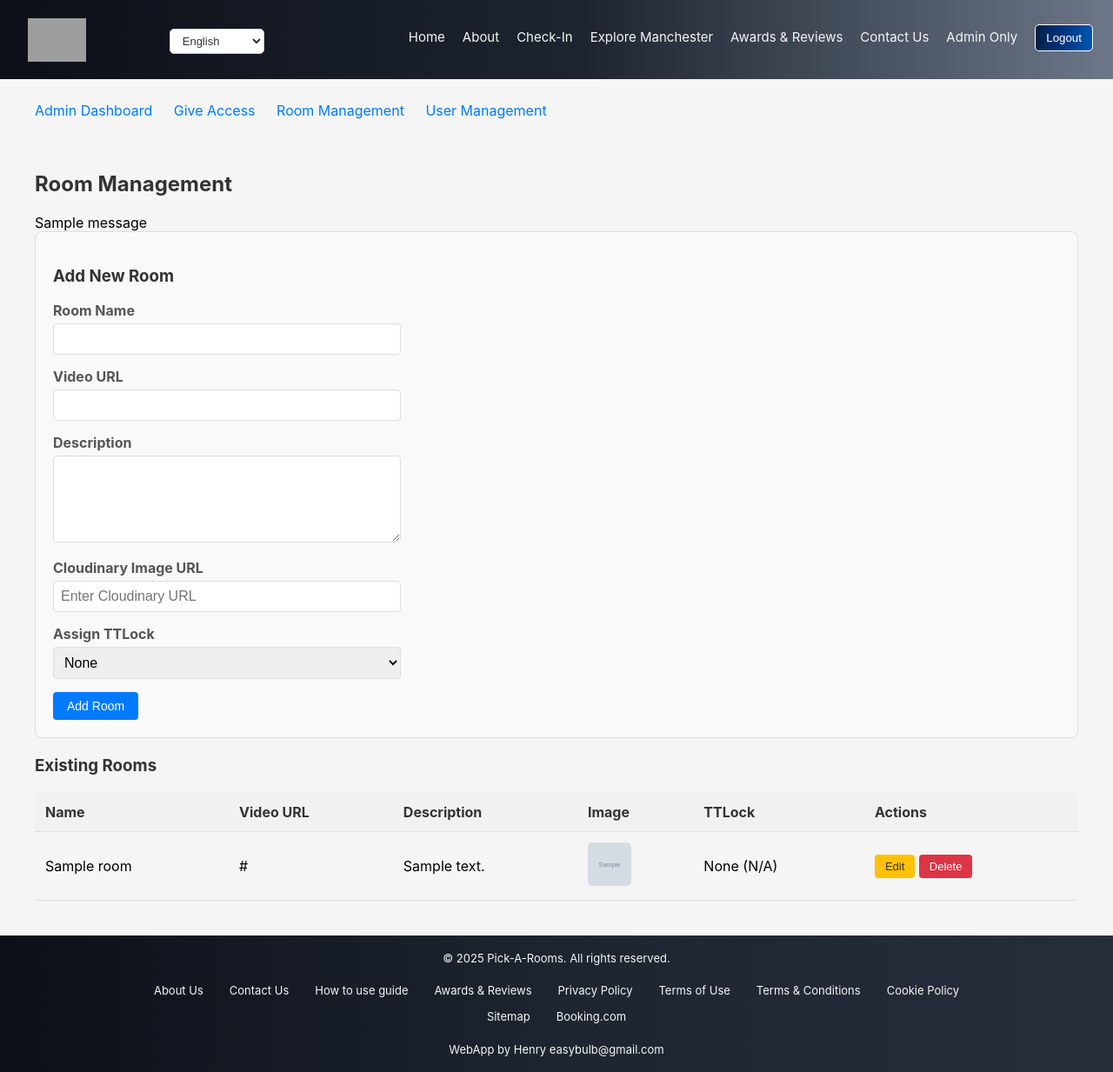
After one commit to easybulb/pickarooms, a Django app: page /room-management/ in a window 1280 px wide. The commit adds this page. Shown: the whole page at 87% size. Run offline with Django 5.2, Linux system fonts and the light colour scheme; a user stored in the database is signed in; tables that the repository leaves empty hold one stand-in row (values such as "Sample post"); grey boxes marked "Sample" are stand-in pictures; one stand-in notice (Sample message) is shown; parts of the project's set-up code (start-up, migrations or seed data) failed here and were passed over; some libraries are stand-ins or nearby versions; grey boxes are pictures that could not be loaded.

Commit message:
Add room management control and a link to the dashboard for superusers

```diff
--- a/main/models.py
+++ b/main/models.py
@@ -67,6 +67,7 @@ class Guest(models.Model):
         permissions = [
             ("can_give_access", "Can give access to doors"),
             ("view_admin_dashboard", "Can view the admin dashboard and manage guests"),
+            ("manage_rooms", "Can manage rooms"),
         ]
 
 class ReviewCSVUpload(models.Model):
--- a/main/templates/main/admin_page.html
+++ b/main/templates/main/admin_page.html
@@ -27,8 +27,12 @@
 {% block content %}
 <section class="admin-container">
     <div class="nav-link">
+        <a href="{% url 'admin_page' %}" class="nav-link">{% trans "Admin Dashboard" %}</a>
         {% if 'main.can_give_access' in perms %}
             <a href="{% url 'give_access' %}" class="nav-link">{% trans "Give Access" %}</a>
+        {% endif %}
+        {% if 'main.manage_rooms' in perms %}
+        <a href="{% url 'room_management' %}" class="nav-link">{% trans "Room Management" %}</a>
         {% endif %}
         {% if user.is_superuser %}
             <a href="{% url 'user_management' %}" class="nav-link">{% trans "User Management" %}</a>
--- /dev/null
+++ b/main/templates/main/room_management.html
@@ -0,0 +1,396 @@
+{% extends "base.html" %}
+{% load i18n %}
+{% load static %}
+
+{% block extra_css %}
+<style>
+    .nav-link {
+        margin-bottom: 20px;
+    }
+    .nav-link {
+        display: inline-block;
+        margin-right: 20px;
+        color: #007bff;
+        text-decoration: none;
+        font-size: 16px;
+    }
+    .nav-link:hover {
+        text-decoration: underline;
+    }
+    .container {
+        max-width: 1200px;
+        margin: 0 auto;
+        padding: 0px 20px 40px 20px;
+    }
+
+    .mt-4 {
+        margin-top: 2rem;
+    }
+
+    h2, h3 {
+        color: #333;
+    }
+
+    .form-section {
+        background: #f9f9f9;
+        padding: 20px;
+        border-radius: 8px;
+        margin-bottom: 20px;
+        border: 1px solid #ddd;
+    }
+
+    .form-group {
+        margin-bottom: 15px;
+    }
+
+    .form-group label {
+        display: block;
+        margin-bottom: 5px;
+        font-weight: bold;
+        color: #555;
+    }
+
+    .form-group input,
+    .form-group textarea,
+    .form-group select {
+        width: 100%; /* Full width on mobile by default */
+        padding: 8px;
+        border: 1px solid #ddd;
+        border-radius: 4px;
+        font-size: 16px;
+        box-sizing: border-box;
+    }
+
+    .form-group textarea {
+        height: 100px;
+        resize: vertical;
+    }
+
+    /* Desktop styling: Limit input width */
+    @media (min-width: 768px) {
+        .form-group input,
+        .form-group select {
+            width: 50%; /* Half width on desktop */
+            max-width: 400px; /* Prevent it from getting too narrow */
+        }
+        .form-group textarea {
+            width: 50%; /* Half width for textarea on desktop */
+            max-width: 400px;
+        }
+    }
+
+    .data-table {
+        width: 100%;
+        border-collapse: collapse;
+        margin-top: 20px;
+    }
+
+    .data-table th,
+    .data-table td {
+        padding: 12px;
+        text-align: left;
+        border-bottom: 1px solid #ddd;
+    }
+
+    .data-table th {
+        background: #f1f1f1;
+        font-weight: bold;
+        color: #333;
+    }
+
+    .data-table tr:hover {
+        background: #f5f5f5;
+    }
+
+    /* Responsive table for mobile */
+    @media (max-width: 767px) {
+        .data-table {
+            display: block;
+            overflow-x: auto;
+            white-space: nowrap;
+        }
+        .data-table th,
+        .data-table td {
+            min-width: 150px; /* Ensure columns are readable */
+        }
+    }
+
+    .primary-btn,
+    .warning-btn,
+    .danger-btn {
+        padding: 8px 16px;
+        border: none;
+        border-radius: 4px;
+        cursor: pointer;
+        font-size: 14px;
+        transition: background 0.2s;
+    }
+
+    .primary-btn {
+        background: #007bff;
+        color: white;
+    }
+
+    .primary-btn:hover {
+        background: #0056b3;
+    }
+
+    .warning-btn {
+        background: #ffc107;
+        color: #333;
+    }
+
+    .warning-btn:hover {
+        background: #e0a800;
+    }
+
+    .danger-btn {
+        background: #dc3545;
+        color: white;
+    }
+
+    .danger-btn:hover {
+        background: #c82333;
+    }
+
+    .btn-sm {
+        padding: 6px 12px;
+        font-size: 13px;
+    }
+
+    /* Modal Styles */
+    .modal {
+        display: none;
+        position: fixed;
+        top: 0;
+        left: 0;
+        width: 100%;
+        height: 100%;
+        background: rgba(0, 0, 0, 0.5);
+        z-index: 1000;
+        justify-content: center;
+        align-items: center;
+    }
+
+    .modal-content {
+        background: white;
+        padding: 20px;
+        border-radius: 8px;
+        width: 90%;
+        max-width: 500px;
+        position: relative;
+    }
+
+    .modal-header {
+        display: flex;
+        justify-content: space-between;
+        align-items: center;
+        margin-bottom: 20px;
+    }
+
+    .modal-header h5 {
+        margin: 0;
+        font-size: 18px;
+    }
+
+    .close-btn {
+        background: none;
+        border: none;
+        font-size: 24px;
+        cursor: pointer;
+        color: #333;
+    }
+
+    .modal-body {
+        max-height: 70vh;
+        overflow-y: auto;
+    }
+
+    /* Responsive modal for mobile */
+    @media (max-width: 767px) {
+        .modal-content {
+            width: 95%; /* Slightly wider on mobile for usability */
+            max-height: 80vh; /* Adjust height for smaller screens */
+        }
+    }
+</style>
+{% endblock %}
+
+{% block title %}{% trans "Room Management" %}{% endblock %}
+
+{% block content %}
+<div class="container mt-4">
+    <div class="nav-link">
+        <a href="{% url 'admin_page' %}" class="nav-link">{% trans "Admin Dashboard" %}</a>
+        {% if 'main.can_give_access' in perms %}
+            <a href="{% url 'give_access' %}" class="nav-link">{% trans "Give Access" %}</a>
+        {% endif %}
+        {% if 'main.manage_rooms' in perms %}
+        <a href="{% url 'room_management' %}" class="nav-link">{% trans "Room Management" %}</a>
+        {% endif %}
+        {% if user.is_superuser %}
+            <a href="{% url 'user_management' %}" class="nav-link">{% trans "User Management" %}</a>
+        {% endif %}
+    </div>
+
+    <h2>{% trans "Room Management" %}</h2>
+
+    {% if messages %}
+        {% for message in messages %}
+            <div class="alert alert-{{ message.tags }}">{{ message }}</div>
+        {% endfor %}
+    {% endif %}
+
+    <!-- Define the confirmation message -->
+    {% trans "Are you sure you want to delete this room?" as delete_confirm_msg %}
+
+    <!-- Add Room Form -->
+    <div class="form-section">
+        <h3>{% trans "Add New Room" %}</h3>
+        <form method="post" action="{% url 'room_management' %}">
+            {% csrf_token %}
+            <input type="hidden" name="action" value="add_room">
+            <div class="form-group">
+                <label for="name">{% trans "Room Name" %}</label>
+                <input type="text" name="name" id="name" required>
+            </div>
+            <div class="form-group">
+                <label for="video_url">{% trans "Video URL" %}</label>
+                <input type="url" name="video_url" id="video_url" required>
+            </div>
+            <div class="form-group">
+                <label for="description">{% trans "Description" %}</label>
+                <textarea name="description" id="description"></textarea>
+            </div>
+            <div class="form-group">
+                <label for="image">{% trans "Cloudinary Image URL" %}</label>
+                <input type="url" name="image" id="image" placeholder="Enter Cloudinary URL">
+            </div>
+            <div class="form-group">
+                <label for="ttlock">{% trans "Assign TTLock" %}</label>
+                <select name="ttlock" id="ttlock">
+                    <option value="">{% trans "None" %}</option>
+                    {% for lock in ttlocks %}
+                        <option value="{{ lock.id }}">{{ lock.name }} (Lock ID: {{ lock.lock_id }})</option>
+                    {% endfor %}
+                </select>
+            </div>
+            <button type="submit" class="primary-btn">{% trans "Add Room" %}</button>
+        </form>
+    </div>
+
+    <!-- Room List -->
+    <h3>{% trans "Existing Rooms" %}</h3>
+    <table class="data-table">
+        <thead>
+            <tr>
+                <th>{% trans "Name" %}</th>
+                <th>{% trans "Video URL" %}</th>
+                <th>{% trans "Description" %}</th>
+                <th>{% trans "Image" %}</th>
+                <th>{% trans "TTLock" %}</th>
+                <th>{% trans "Actions" %}</th>
+            </tr>
+        </thead>
+        <tbody>
+            {% for room in rooms %}
+            <tr>
+                <td>{{ room.name }}</td>
+                <td>{{ room.video_url }}</td>
+                <td>{{ room.description|default:"N/A" }}</td>
+                <td>
+                    {% if room.image %}
+                        <img src="{{ room.image }}" width="50" height="50" style="border-radius:5px;">
+                    {% else %}
+                        N/A
+                    {% endif %}
+                </td>
+                <td>{{ room.ttlock.name|default:"None" }} ({{ room.ttlock.lock_id|default:"N/A" }})</td>
+                <td>
+                    <button class="warning-btn btn-sm edit-room-btn" data-modal-id="editRoomModal{{ room.id }}">{% trans "Edit" %}</button>
+                    <form method="post" action="{% url 'room_management' %}" style="display:inline;">
+                        {% csrf_token %}
+                        <input type="hidden" name="action" value="delete_room">
+                        <input type="hidden" name="room_id" value="{{ room.id }}">
+                        <button type="submit" class="danger-btn btn-sm" onclick="return confirm('{{ delete_confirm_msg }}')">{% trans "Delete" %}</button>
+                    </form>
+                </td>
+            </tr>
+
+            <!-- Edit Room Modal -->
+            <div id="editRoomModal{{ room.id }}" class="modal">
+                <div class="modal-content">
+                    <div class="modal-header">
+                        <h5>{% trans "Edit Room" %}</h5>
+                        <button type="button" class="close-btn" data-modal-id="editRoomModal{{ room.id }}" aria-label="Close Modal">×</button>
+                    </div>
+                    <div class="modal-body">
+                        <form method="post" action="{% url 'room_management' %}">
+                            {% csrf_token %}
+                            <input type="hidden" name="action" value="edit_room">
+                            <input type="hidden" name="room_id" value="{{ room.id }}">
+                            <div class="form-group">
+                                <label for="name_{{ room.id }}">{% trans "Room Name" %}</label>
+                                <input type="text" name="name" id="name_{{ room.id }}" value="{{ room.name }}" required>
+                            </div>
+                            <div class="form-group">
+                                <label for="video_url_{{ room.id }}">{% trans "Video URL" %}</label>
+                                <input type="url" name="video_url" id="video_url_{{ room.id }}" value="{{ room.video_url }}" required>
+                            </div>
+                            <div class="form-group">
+                                <label for="description_{{ room.id }}">{% trans "Description" %}</label>
+                                <textarea name="description" id="description_{{ room.id }}">{{ room.description|default:"" }}</textarea>
+                            </div>
+                            <div class="form-group">
+                                <label for="image_{{ room.id }}">{% trans "Cloudinary Image URL" %}</label>
+                                <input type="url" name="image" id="image_{{ room.id }}" value="{{ room.image|default:'' }}" placeholder="Enter Cloudinary URL">
+                            </div>
+                            <div class="form-group">
+                                <label for="ttlock_{{ room.id }}">{% trans "Assign TTLock" %}</label>
+                                <select name="ttlock" id="ttlock_{{ room.id }}">
+                                    <option value="">{% trans "None" %}</option>
+                                    {% for lock in ttlocks %}
+                                        <option value="{{ lock.id }}" {% if room.ttlock and room.ttlock.id == lock.id %}selected{% endif %}>
+                                            {{ lock.name }} (Lock ID: {{ lock.lock_id }})
+                                        </option>
+                                    {% endfor %}
+                                </select>
+                            </div>
+                            <button type="submit" class="primary-btn">{% trans "Save Changes" %}</button>
+                        </form>
+                    </div>
+                </div>
+            </div>
+            {% endfor %}
+        </tbody>
+    </table>
+</div>
+
+<script>
+    // Attach event listeners for edit buttons
+    document.querySelectorAll('.edit-room-btn').forEach(button => {
+        button.addEventListener('click', function() {
+            const modalId = this.getAttribute('data-modal-id');
+            document.getElementId(modalId).style.display = 'flex';
+        });
+    });
+
+    // Attach event listeners for close buttons
+    document.querySelectorAll('.close-btn').forEach(button => {
+        button.addEventListener('click', function() {
+            const modalId = this.getAttribute('data-modal-id');
+            document.getElementById(modalId).style.display = 'none';
+        });
+    });
+
+    // Close modal if clicking outside the modal content
+    window.addEventListener('click', function(event) {
+        const modals = document.getElementsByClassName('modal');
+        for (let i = 0; i < modals.length; i++) {
+            if (event.target === modals[i]) {
+                modals[i].style.display = 'none';
+            }
+        }
+    });
+</script>
+{% endblock %}
--- a/main/urls.py
+++ b/main/urls.py
@@ -29,6 +29,7 @@ urlpatterns = [
     path('admin-page/available-rooms/', views.available_rooms, name='available_rooms'),
     path('admin-page/give-access/', views.give_access, name='give_access'),
     path('admin-page/user-management/', views.user_management, name='user_management'),
+    path('room-management/', views.room_management, name='room_management'),
     path('admin-page/past-guests/', views.past_guests, name='past_guests'),
     path('privacy-policy/', privacy_policy, name='privacy_policy'),
     path('terms-of-use/', terms_of_use, name='terms_of_use'),
--- a/main/views.py
+++ b/main/views.py
@@ -1509,3 +1509,90 @@ def user_management(request):
         "users": users,
         "groups": groups,
     })
+
+@login_required(login_url='/admin-page/login/')
+@user_passes_test(lambda user: user.has_perm('main.manage_rooms'), login_url='/unauthorized/')
+def room_management(request):
+    """View to manage rooms (add, edit, delete)."""
+    rooms = Room.objects.all()
+    ttlocks = TTLock.objects.all()  # For assigning locks to rooms
+
+    if request.method == "POST":
+        action = request.POST.get("action")
+        if action == "add_room":
+            name = request.POST.get("name").strip()
+            video_url = request.POST.get("video_url").strip()
+            description = request.POST.get("description").strip() or None
+            image_url = request.POST.get("image").strip() or None
+            ttlock_id = request.POST.get("ttlock")
+
+            if not name or not video_url:
+                messages.error(request, "Room name and video URL are required.")
+                return redirect('room_management')
+
+            try:
+                ttlock = TTLock.objects.get(id=ttlock_id) if ttlock_id else None
+                room = Room.objects.create(
+                    name=name,
+                    video_url=video_url,
+                    description=description,
+                    image=image_url,  # Cloudinary URL will be processed in save()
+                    ttlock=ttlock,
+                )
+                messages.success(request, f"Room '{room.name}' added successfully.")
+                logger.info(f"Admin {request.user.username} added room '{room.name}'")
+            except IntegrityError:
+                messages.error(request, "A room with this name already exists.")
+            except TTLock.DoesNotExist:
+                messages.error(request, "Invalid TTLock selected.")
+            except Exception as e:
+                logger.error(f"Failed to add room: {str(e)}")
+                messages.error(request, f"Failed to add room: {str(e)}")
+
+        elif action == "edit_room":
+            room_id = request.POST.get("room_id")
+            room = get_object_or_404(Room, id=room_id)
+            name = request.POST.get("name").strip()
+            video_url = request.POST.get("video_url").strip()
+            description = request.POST.get("description").strip() or None
+            image_url = request.POST.get("image").strip() or None
+            ttlock_id = request.POST.get("ttlock")
+
+            if not name or not video_url:
+                messages.error(request, "Room name and video URL are required.")
+                return redirect('room_management')
+
+            try:
+                ttlock = TTLock.objects.get(id=ttlock_id) if ttlock_id else None
+                room.name = name
+                room.video_url = video_url
+                room.description = description
+                room.image = image_url  # Cloudinary URL will be processed in save()
+                room.ttlock = ttlock
+                room.save()
+                messages.success(request, f"Room '{room.name}' updated successfully.")
+                logger.info(f"Admin {request.user.username} updated room '{room.name}'")
+            except TTLock.DoesNotExist:
+                messages.error(request, "Invalid TTLock selected.")
+            except Exception as e:
+                logger.error(f"Failed to update room {room_id}: {str(e)}")
+                messages.error(request, f"Failed to update room: {str(e)}")
+
+        elif action == "delete_room":
+            room_id = request.POST.get("room_id")
+            room = get_object_or_404(Room, id=room_id)
+            room_name = room.name
+            try:
+                room.delete()
+                messages.success(request, f"Room '{room_name}' deleted successfully.")
+                logger.info(f"Admin {request.user.username} deleted room '{room_name}'")
+            except Exception as e:
+                logger.error(f"Failed to delete room {room_id}: {str(e)}")
+                messages.error(request, f"Failed to delete room: {str(e)}")
+
+        return redirect('room_management')
+
+    return render(request, "main/room_management.html", {
+        "rooms": rooms,
+        "ttlocks": ttlocks,
+    })
```
Also changed, not shown: main/templates/main/give_access.html (+25 -1 lines), main/templates/main/user_management.html (+25 -1 lines), main/migrations/0016_alter_guest_options.py (added).
